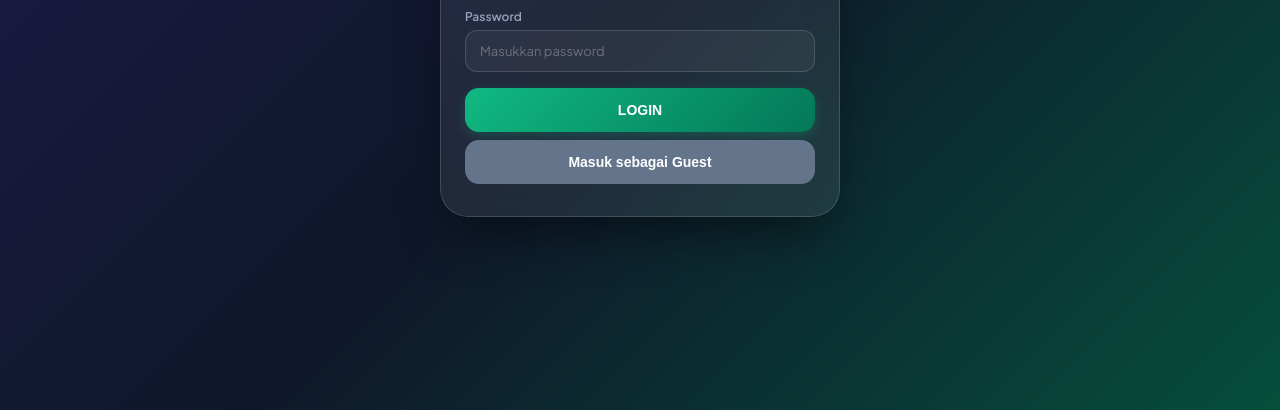
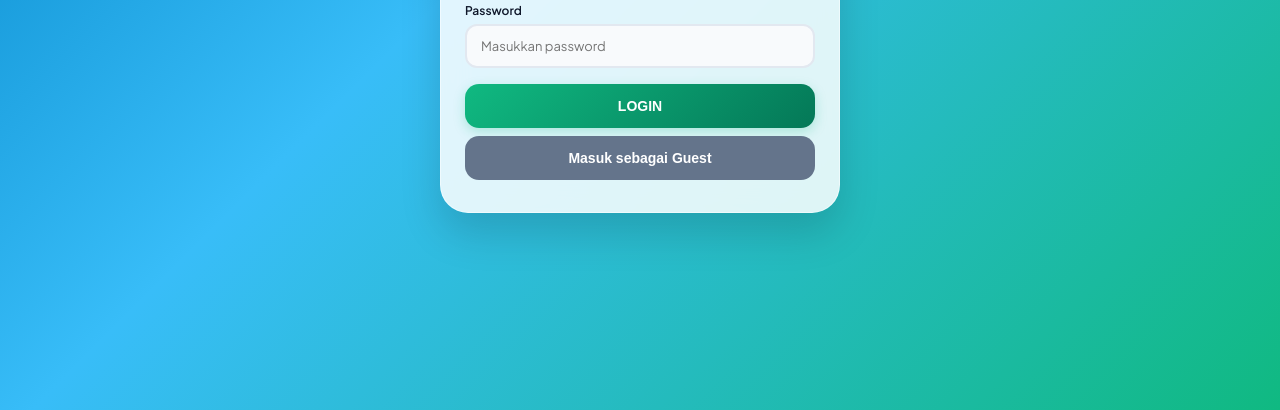
Before and after one commit to spelno/AIW, a plain HTML site: page index.html in a window 1280 px wide. Shown: the part 390-800 px from the top of the page. Drawn offline with Linux system fonts and the light colour scheme.

Commit message:
Update index.html

```diff
--- a/index.html
+++ b/index.html
@@ -38,35 +38,38 @@
             justify-content: flex-start;
         }
 
-        /* Glassmorphism Login */
+        /* Tema Login Biru Muda, Hijau, & Putih (Clean Glassmorphism) */
         .login-body {
-            background: linear-gradient(135deg, #1e1b4b 0%, #0f172a 50%, #064e3b 100%);
+            background: linear-gradient(135deg, #0284c7 0%, #38bdf8 40%, #10b981 100%);
             height: 100vh;
             overflow: hidden;
             align-items: center;
             justify-content: center;
         }
         .login-card {
-            background: rgba(255, 255, 255, 0.08);
+            background: rgba(255, 255, 255, 0.85);
             backdrop-filter: blur(16px);
             -webkit-backdrop-filter: blur(16px);
             border-radius: 28px;
             padding: 32px 24px;
-            box-shadow: 0 25px 50px -12px rgba(0, 0, 0, 0.5);
-            border: 1px solid rgba(255, 255, 255, 0.15);
+            box-shadow: 0 20px 40px rgba(0, 0, 0, 0.15);
+            border: 1px solid rgba(255, 255, 255, 0.5);
             width: 100%;
             max-width: 400px;
             box-sizing: border-box;
             text-align: center;
             margin: auto;
         }
-        .login-card label { color: #94a3b8; text-align: left; }
+        .login-card label { color: var(--text-main); text-align: left; }
         .login-card input {
-            background: rgba(255, 255, 255, 0.05);
-            border: 1px solid rgba(255, 255, 255, 0.15);
-            color: white;
+            background: #f8fafc;
+            border: 2px solid var(--border-color);
+            color: var(--text-main);
         }
-        .login-card input::placeholder { color: rgba(255, 255, 255, 0.3); }
+        .login-card input:focus {
+            border-color: #0284c7;
+            background: #ffffff;
+        }
 
         .card {
             background: var(--card-bg);
@@ -142,8 +145,8 @@
             padding: 12px 0 16px 0;
         }
         .app-header-logo {
-            width: 60px;
-            height: 60px;
+            width: 70px;
+            height: 70px;
             border-radius: 16px;
             object-fit: cover;
             box-shadow: 0 6px 15px rgba(0,0,0,0.08);
@@ -209,10 +212,10 @@
 
     <div class="app-wrapper" id="wrapperTag">
 
-        <!-- HALAMAN LOGIN DENGAN Logo.png -->
+        <!-- HALAMAN LOGIN DENGAN LOGO LEPAS & TEMA BIRU-HIJAU SEGAR -->
         <div id="loginSection" class="login-card">
             <div style="margin: 0 auto 16px auto; display: flex; align-items: center; justify-content: center;">
-                <img src="Logo.png" alt="Logo" style="width: 80px; height: 80px; border-radius: 20px; object-fit: cover; box-shadow: 0 10px 25px rgba(0,0,0,0.3); border: 1px solid rgba(255,255,255,0.2);" onerror="this.style.display='none'">
+                <img src="Logo.png" alt="Logo" style="max-width: 140px; height: auto; object-fit: contain;" onerror="this.style.display='none'">
             </div>
 
             <div style="text-align: left;">
```
